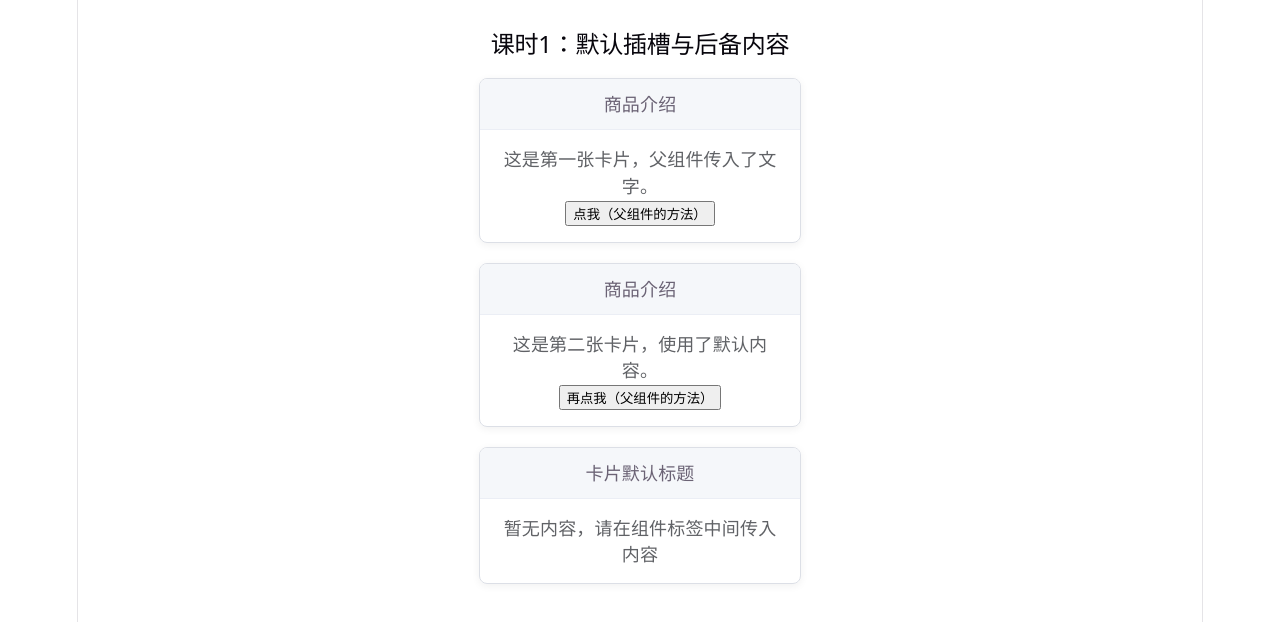
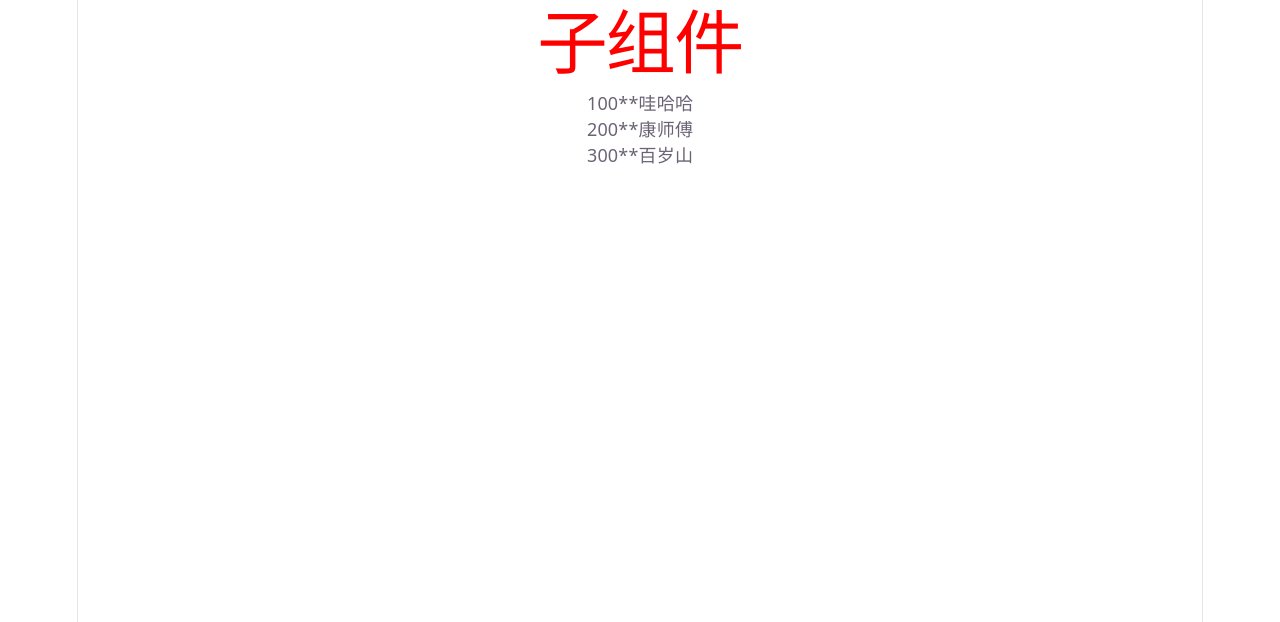
Before and after one commit to bowen12341234-byte/jy6-peibowen, a Vue app: page / in a window 1280 px wide. Shown: the top 622 px of the page. Built offline with nearby package versions, Linux system fonts and the light colour scheme.

Commit message:
更新D2D3

```diff
--- a/src/App.vue
+++ b/src/App.vue
@@ -1,4 +1,4 @@
-<!--<script setup>
+<script setup>
 import HelloWorld from './components/HelloWorld.vue'
 import Demo1 from './components/Demo1.vue'
 import Demo2 from './components/Demo2.vue'
@@ -22,14 +22,16 @@ import Demo18 from './components/Demo18.vue'
 import Demo19 from './components/Demo19.vue'
 import Demo20 from './components/Demo20.vue'
 import Demo21 from './views/Demo21.vue'
-import Day01 from './components/Day01.vue'
+import D1 from './views/D1.vue'
+import D2 from './views/D2.vue'
+import D3 from './views/D3.vue'
 </script>
 
 <template>
-  <Day01></Day01>
-    <h1>标题</h1>
-    <button @click="say">按钮</button>
-</template>-->
+  <D3/>
+</template>
+
+
 <!--<template>
   <div class="app-container">
     <Header title="我的第一个商城" username="张三"/>
@@ -44,6 +46,10 @@ import Header from './components/Header.vue'
   .app-container{max-width:800px;margin:0 auto;}
   .main-content{padding:20px;text-align:center;}
 </style>-->
+
+
+
+
 <!--<template>
   <div class="app-container">
     <Header1 title="商城首页" :userInfo="u1" :taglist="tags"/>
@@ -60,6 +66,10 @@ const tags = ['VIP','新用户']
 <style scoped>
 .app-container{max-width:800px;margin:0 auto;}
 </style>-->
+
+
+
+
 <!--<template>
   <!-- 把原来的商城首页内容删掉，换成你的练习组件
   <Demo24 />
@@ -68,6 +78,10 @@ const tags = ['VIP','新用户']
 <script setup>
 import Demo24 from './components/Demo24.vue';
 </script>-->
+
+
+
+
 <!--<template>
   <div id="app">
     <Header title="综合商城" username="小萌"/>
@@ -117,12 +131,15 @@ const handleDelTodo = (delId)=>{
 <style scoped>
 </style>-->
 
-<template>
+
+
+
+<!--<template>
   <div class="app">
     <h2>课时1：默认插槽与后备内容</h2>
 
     <MyCard>
-      <template #title>商品介绍</template>
+      商品介绍
       <p>这是第一张卡片，父组件传入了文字。</p>
       <button @click="sayHi">点我（父组件的方法）</button>
     </MyCard>
@@ -152,4 +169,4 @@ const sayHi = () => {
   max-width: 700px;
   margin: 30px auto;
 }
-</style>
+</style>-->
--- /dev/null
+++ b/src/components/Day02.vue
@@ -0,0 +1,5 @@
+<template>
+    <slot name="s1">1</slot>
+    <slot name="s2">2</slot>
+    <slot name="s3">3</slot>
+</template>
--- /dev/null
+++ b/src/components/Day03.vue
@@ -0,0 +1,17 @@
+<template>
+  <h1>子组件</h1>
+  <div v-for="good in goodList" >
+    <slot :item="good">
+      {{ good.id }} {{ good.gname }} {{ good.price }}
+    </slot>
+  </div>
+</template>
+
+<script setup>
+defineProps({
+  goodList: {
+    type: Array,
+    default: () => [{ id: 200, gname: "康师傅", price: 2 }]
+  }
+})
+</script>
--- /dev/null
+++ b/src/views/D2.vue
@@ -0,0 +1,17 @@
+<template>
+    <Day02>
+        <template v-slot:s1>
+            <h1>t</h1>
+        </template>
+        <template v-slot:s2>
+            <h1>s</h1>
+        </template>
+        <template v-slot:s3>
+            <h1>j</h1>
+        </template>
+    </Day02>
+</template>
+
+<script setup>
+     import Day02 from '../components/Day02.vue'
+</script>
--- /dev/null
+++ b/src/views/D3.vue
@@ -0,0 +1,19 @@
+<template>
+  <Day03 :goodList="goodList">
+    <template #default="{ item }">
+      {{ item.id }}**{{ item.gname }}
+    </template>
+  </Day03>
+</template>
+
+<script setup>
+import Day03 from '../components/Day03.vue';
+import { reactive } from 'vue';
+
+// 商品列表
+const goodList = reactive([
+  { id: 100, gname: "哇哈哈", price: 1.2 },
+  { id: 200, gname: "康师傅", price: 2 },
+  { id: 300, gname: "百岁山", price: 3 }
+])
+</script>
```
